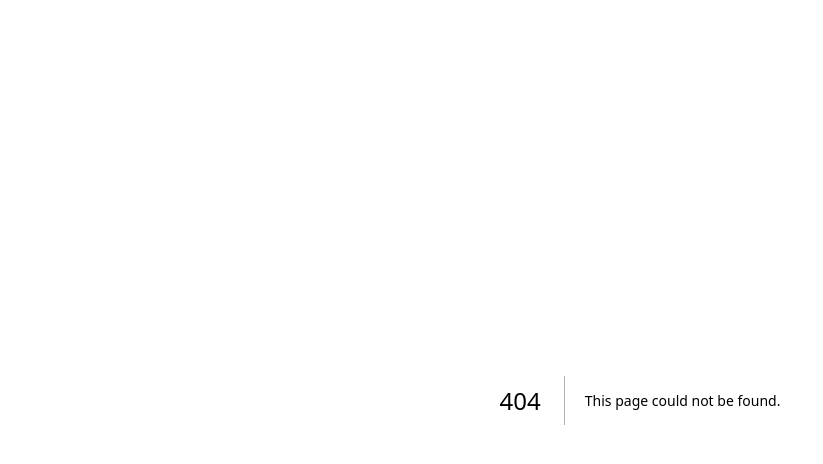
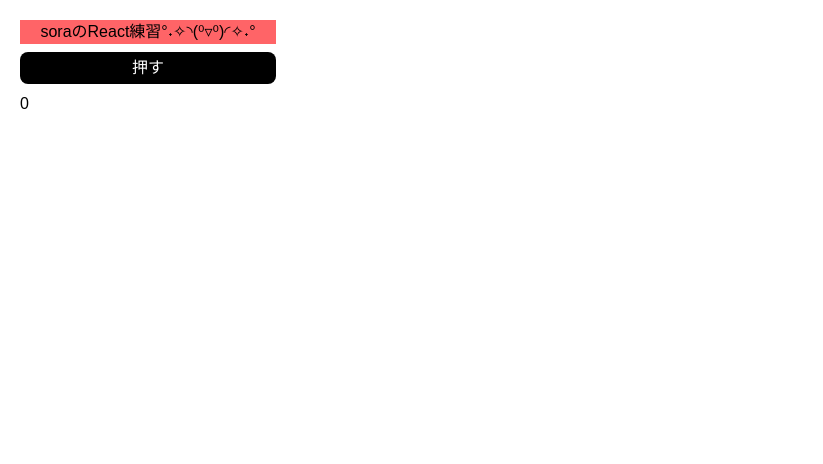
Before and after one commit to chell-uoxou/shion, a Next.js app in the folder frontend/: page /practice in a window 1280 px wide. Before the commit this address had no page. Shown: the top 464 px of the page, without its empty margins (0-823 px from the left). Built offline with nearby package versions, Linux system fonts and the light colour scheme.

Commit message:
練習ページ作った

```diff
--- a/frontend/src/app/page.tsx
+++ b/frontend/src/app/page.tsx
@@ -1,5 +1,3 @@
-import Image from "next/image";
-
 export default function Home() {
   return (
     <>
--- /dev/null
+++ b/frontend/src/app/practice/page.tsx
@@ -0,0 +1,35 @@
+"use client";
+
+import { useState } from "react";
+
+// ↑おまじない
+
+export default function Page() {
+  const [count, setCount] = useState(0);
+
+  const handleClick = () => {
+    // hensuというJSの変数に文字列を入れる
+    const hensu = "こんにちは";
+
+    // ブラウザのコンソールに、hensuの中身と、状態countの中身を出す
+    console.log(hensu, count);
+
+    // 状態「count」を今より1増やして、画面を書き直す
+    setCount((prev) => prev + 1);
+  };
+
+  return (
+    <div className="p-5">
+      <div className="w-64 flex flex-col gap-2">
+        <h1 className="bg-red-400 text-center">soraのReact練習°˖✧◝(⁰▿⁰)◜✧˖°</h1>
+        <button
+          className="bg-black text-white px-2 py-1 rounded-lg"
+          onClick={handleClick}
+        >
+          押す
+        </button>
+        <p>{count}</p>
+      </div>
+    </div>
+  );
+}
```
